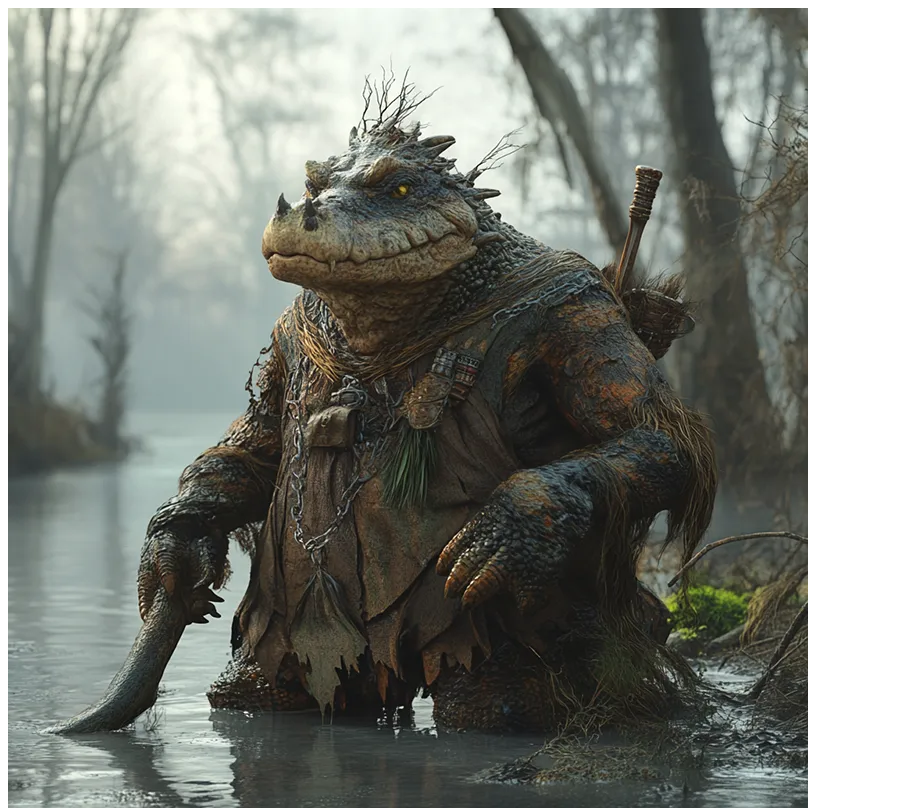
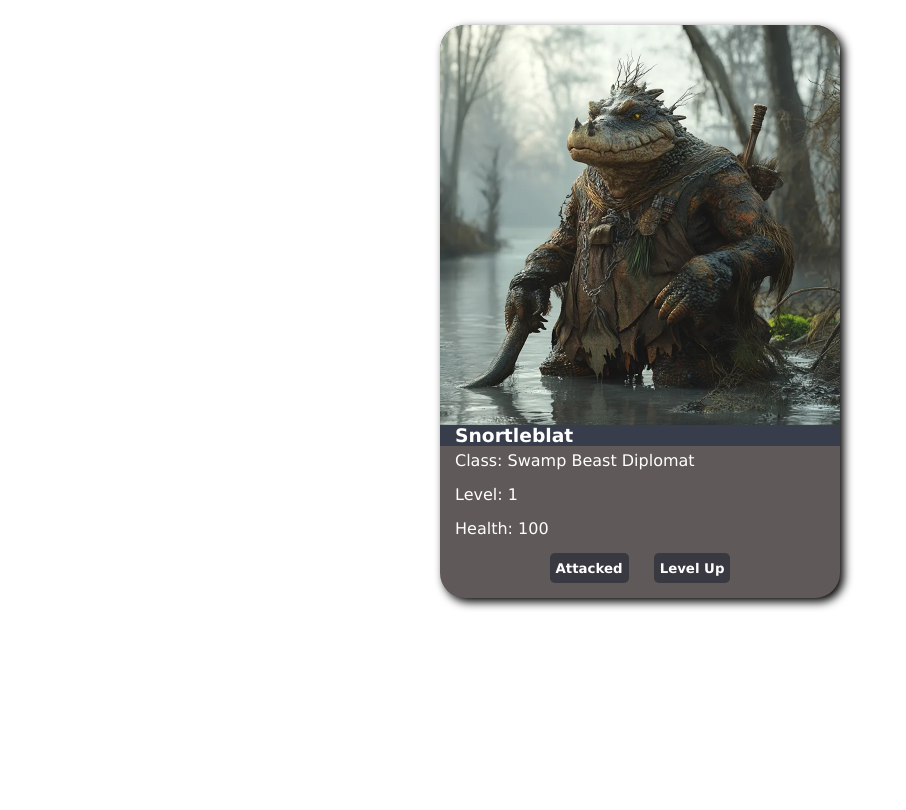
Before and after one commit to SirGibbsalot1/WDD131, a plain HTML site: page Classwork/charactercard/index.html in a window 1280 px wide. Shown: the top 810 px of the page, without its empty margins (0-906 px from the left). Drawn offline with Linux system fonts and the light colour scheme; files that its build step writes are made by us from their sources; the site is published under a folder, as on GitHub Pages, so addresses that start at the root find nothing.

Commit message:
Updated CSS links to fix GitHub

```diff
--- a/Classwork/charactercard/index.html
+++ b/Classwork/charactercard/index.html
@@ -6,13 +6,10 @@
     <title>Character Card</title>
 
 
-  <!-- 1. Tell the browser to fetch the CSS as a low-priority 'print' stylesheet so it doesn't block rendering -->
-  <link rel="stylesheet" href="/charactercard/styles.css" media="print" onload="this.media='all'">
+  <!-- REMOVED THE LEADING SLASH BEFORE 'charactercard' -->
+  <link rel="stylesheet" href="charactercard/styles.css" media="print" onload="this.media='all'">
 
-  <!-- 2. Fallback for browsers with JavaScript disabled -->
-  <noscript><link rel="stylesheet" href="/charactercard/styles.css"></noscript>
-
-
+  <noscript><link rel="stylesheet" href="charactercard/styles.css"></noscript>
 
     <script src="main.js" defer></script>
 
```
